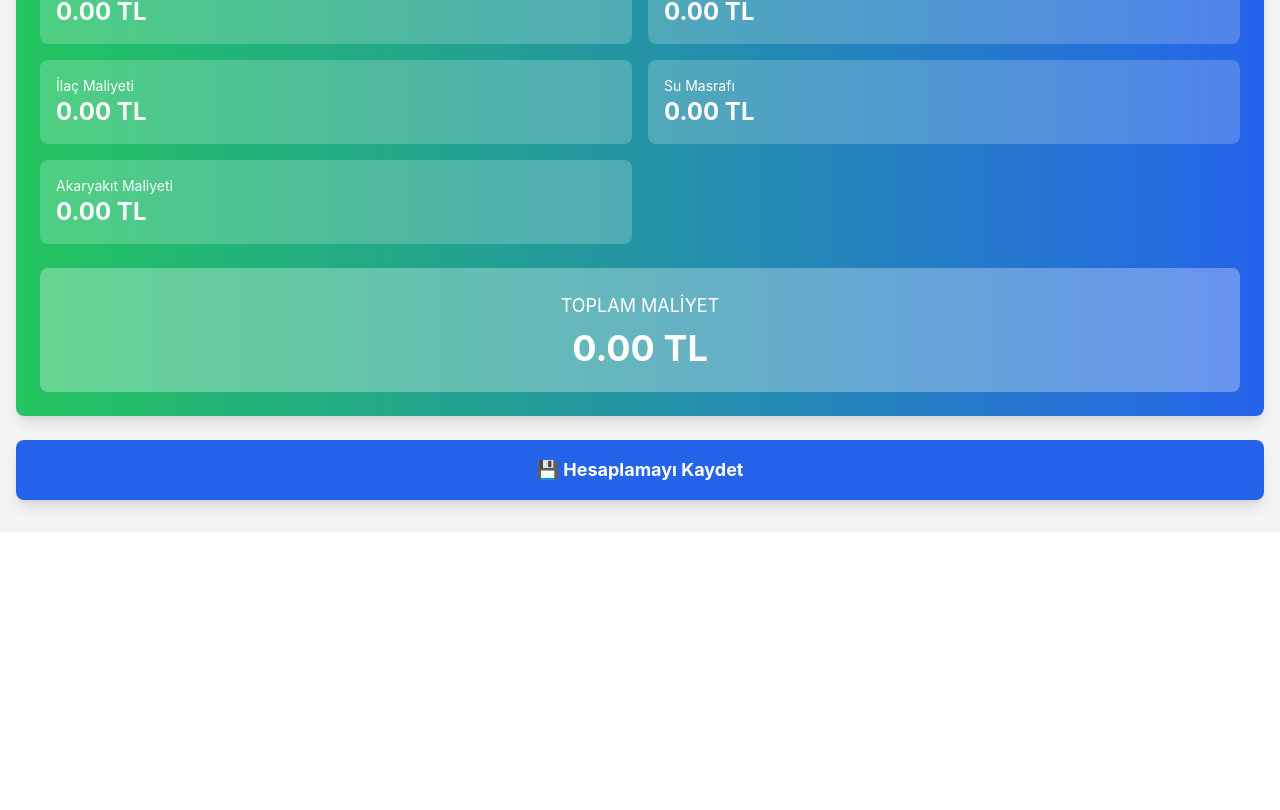
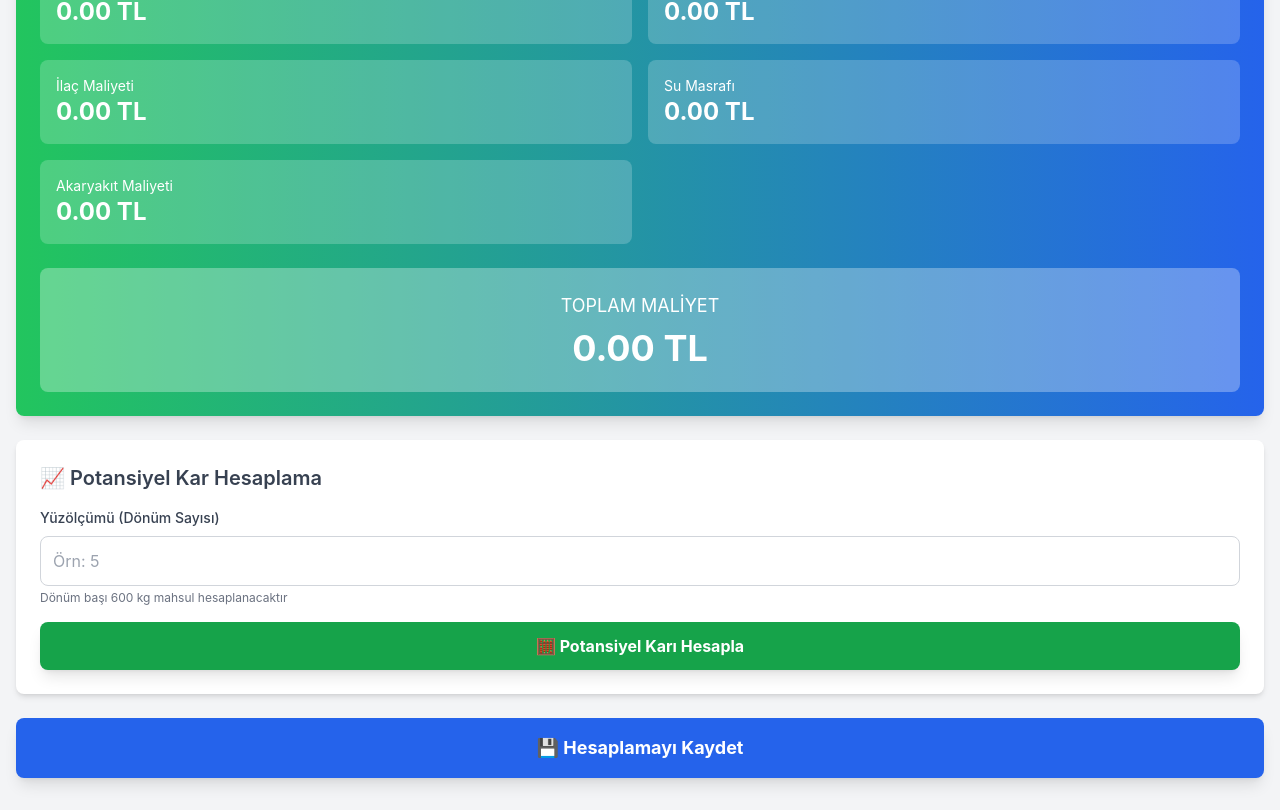
Before and after one commit to Oznkmc/Tarim-Web-App, a React (Create React App) app: page /maliyet-hesaplama in a window 1280 px wide. Shown: the part 1580-2390 px from the top of the page. Before the commit the page ends 2112 px from the top, so only its background shows below. Built offline with nearby package versions, Linux system fonts and the light colour scheme; no server answers; sample sign-in values are in the browser's storage.

Commit message:
Maliyet hesaplama ekranındaki parsel sorgu sistemi güncellendi.

```diff
--- a/src/pages/MaliyetHesaplama.js
+++ b/src/pages/MaliyetHesaplama.js
@@ -8,7 +8,7 @@ function MaliyetHesaplama() {
   const [kuruYukleniyor, setKuruYukleniyor] = useState(false);
   const [urunTipi, setUrunTipi] = useState('bugday');
 
-  // Dolar kurunu çek
+
   useEffect(() => {
     fetchDolarKuru();
   }, []);
@@ -16,7 +16,7 @@ function MaliyetHesaplama() {
   const fetchDolarKuru = async () => {
     try {
       setKuruYukleniyor(true);
-      // exchangerate-api.com - ücretsiz API
+
       const response = await fetch('https://api.exchangerate-api.com/v4/latest/USD');
       const data = await response.json();
 
@@ -61,6 +61,11 @@ function MaliyetHesaplama() {
     miktar: '',
     birim: 'litre'
   });
+
+  // Potansiyel Kar Hesaplama
+  const [donumBilgisi, setDonumBilgisi] = useState('');
+  const [karHesaplandi, setKarHesaplandi] = useState(false);
+  const [karSonucu, setKarSonucu] = useState(null);
 
   const gubreTipleri = [
     { value: 'ure', label: 'ÜRE', minFiyat: 384, maxFiyat: 413 },
@@ -193,6 +198,38 @@ function MaliyetHesaplama() {
       tip: e.target.value,
       fiyatTL: secilenAkaryakit ? secilenAkaryakit.fiyat.toString() : ''
     });
+  };
+
+  const potansiyelKarHesapla = () => {
+    if (!donumBilgisi || !tohum.fiyatTL) {
+      alert('Lütfen dönüm sayısını ve tohum çeşidini girin!');
+      return;
+    }
+
+    const donumSayisi = parseFloat(donumBilgisi);
+    const tohumFiyatiKg = parseFloat(tohum.fiyatTL);
+
+    // Dönüm × 600 kg mahsul hesabı
+    const mahsulMiktariKg = donumSayisi * 600;
+    // Gelir: (Dönüm × 600 kg) × Tohum Fiyatı
+    const gelir = mahsulMiktariKg * tohumFiyatiKg;
+
+    // Toplam maliyet
+    const hesapSonucu = hesapla();
+    const toplamMasraf = hesapSonucu.toplamMaliyet;
+
+    // Potansiyel kar: Gelir - Masraflar
+    const potansiyelKar = gelir - toplamMasraf;
+
+    setKarSonucu({
+      donumSayisi,
+      mahsulMiktariKg,
+      tohumFiyatiKg,
+      gelir,
+      toplamMasraf,
+      potansiyelKar
+    });
+    setKarHesaplandi(true);
   };
 
   const hesapla = () => {
@@ -603,6 +640,64 @@ function MaliyetHesaplama() {
         </div>
       </div>
 
+      {/* Potansiyel Kar Hesaplama */}
+      <div className="bg-white rounded-lg shadow-md p-6 mb-6">
+        <h2 className="text-xl font-semibold mb-4 text-gray-700">📈 Potansiyel Kar Hesaplama</h2>
+        <div className="mb-4">
+          <label className="block text-sm font-medium text-gray-700 mb-2">
+            Yüzölçümü (Dönüm Sayısı)
+          </label>
+          <input
+            type="number"
+            step="0.01"
+            value={donumBilgisi}
+            onChange={(e) => setDonumBilgisi(e.target.value)}
+            placeholder="Örn: 5"
+            className="w-full p-3 border border-gray-300 rounded-lg focus:ring-2 focus:ring-green-500"
+          />
+          <p className="text-xs text-gray-500 mt-1">Dönüm başı 600 kg mahsul hesaplanacaktır</p>
+        </div>
+        <button
+          onClick={potansiyelKarHesapla}
+          className="w-full bg-green-600 hover:bg-green-700 text-white font-bold py-3 px-6 rounded-lg shadow-lg transition duration-300"
+        >
+          🧮 Potansiyel Karı Hesapla
+        </button>
+
+        {karHesaplandi && karSonucu && (
+          <div className="mt-6 bg-gradient-to-r from-green-400 to-blue-500 rounded-lg p-6 text-white">
+            <h3 className="text-2xl font-bold mb-4">💰 Kar Analizi</h3>
+            <div className="space-y-3">
+              <div className="bg-white bg-opacity-20 rounded-lg p-3">
+                <p className="text-sm">Yüzölçümü</p>
+                <p className="text-xl font-bold">{karSonucu.donumSayisi} Dönüm</p>
+              </div>
+              <div className="bg-white bg-opacity-20 rounded-lg p-3">
+                <p className="text-sm">Toplam Mahsul Miktarı</p>
+                <p className="text-xl font-bold">{karSonucu.mahsulMiktariKg} kg</p>
+                <p className="text-xs mt-1 opacity-80">({karSonucu.donumSayisi} dönüm × 600 kg)</p>
+              </div>
+              <div className="bg-white bg-opacity-20 rounded-lg p-3">
+                <p className="text-sm">Gelir</p>
+                <p className="text-xl font-bold">{karSonucu.gelir.toFixed(2)} TL</p>
+                <p className="text-xs mt-1 opacity-80">({karSonucu.mahsulMiktariKg} kg × {karSonucu.tohumFiyatiKg} TL/kg)</p>
+              </div>
+              <div className="bg-white bg-opacity-20 rounded-lg p-3">
+                <p className="text-sm">Toplam Masraflar</p>
+                <p className="text-xl font-bold">-{karSonucu.toplamMasraf.toFixed(2)} TL</p>
+              </div>
+              <div className={`rounded-lg p-4 ${karSonucu.potansiyelKar >= 0 ? 'bg-green-600' : 'bg-red-600'}`}>
+                <p className="text-sm">POTANSİYEL KAR</p>
+                <p className="text-3xl font-bold">{karSonucu.potansiyelKar.toFixed(2)} TL</p>
+                {karSonucu.potansiyelKar < 0 && (
+                  <p className="text-xs mt-2">⚠️ Dikkat: Zarar durumu söz konusu</p>
+                )}
+              </div>
+            </div>
+          </div>
+        )}
+      </div>
+
       {/* Kaydet Butonu */}
       <button
         onClick={kaydet}
```
